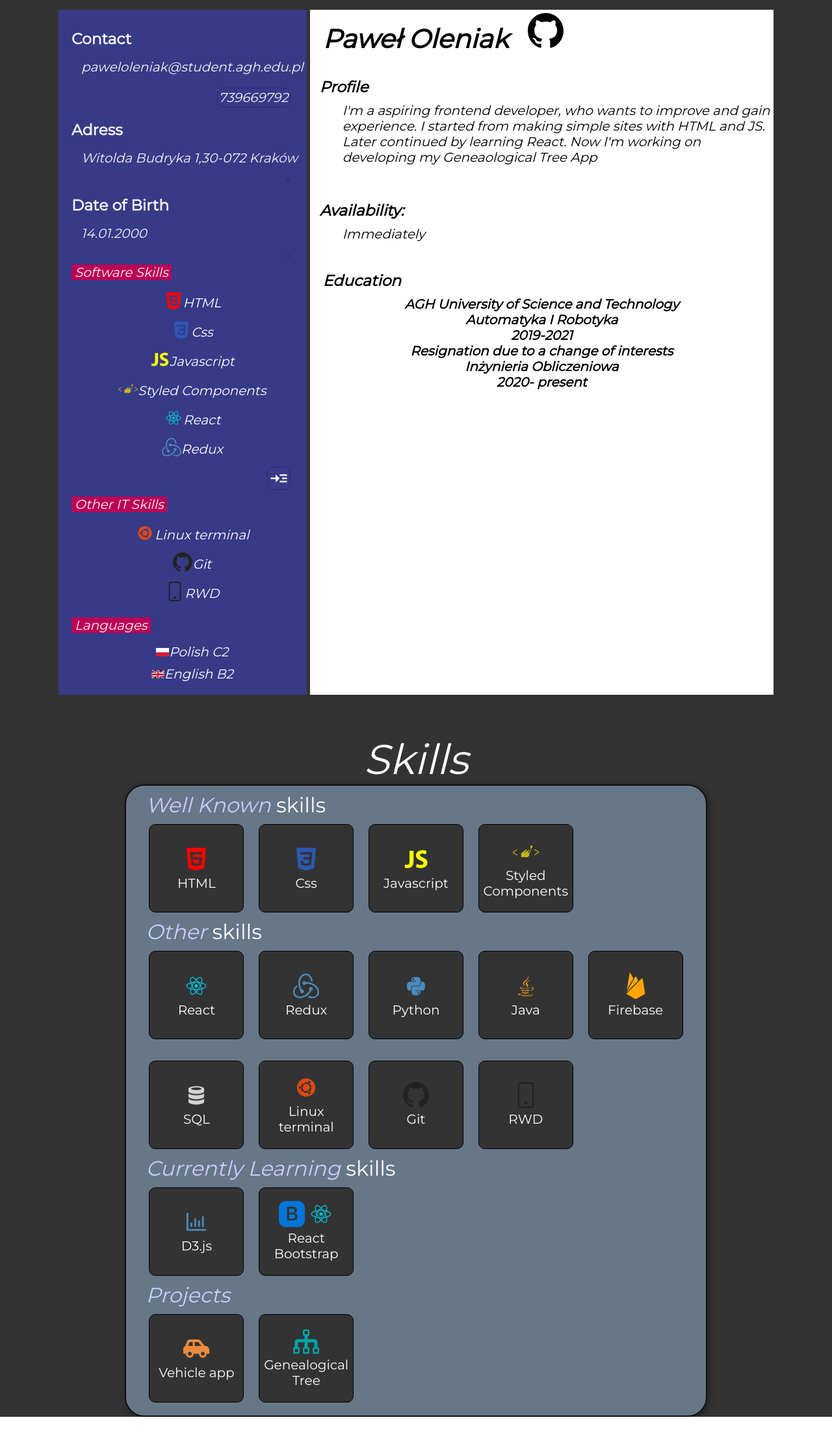
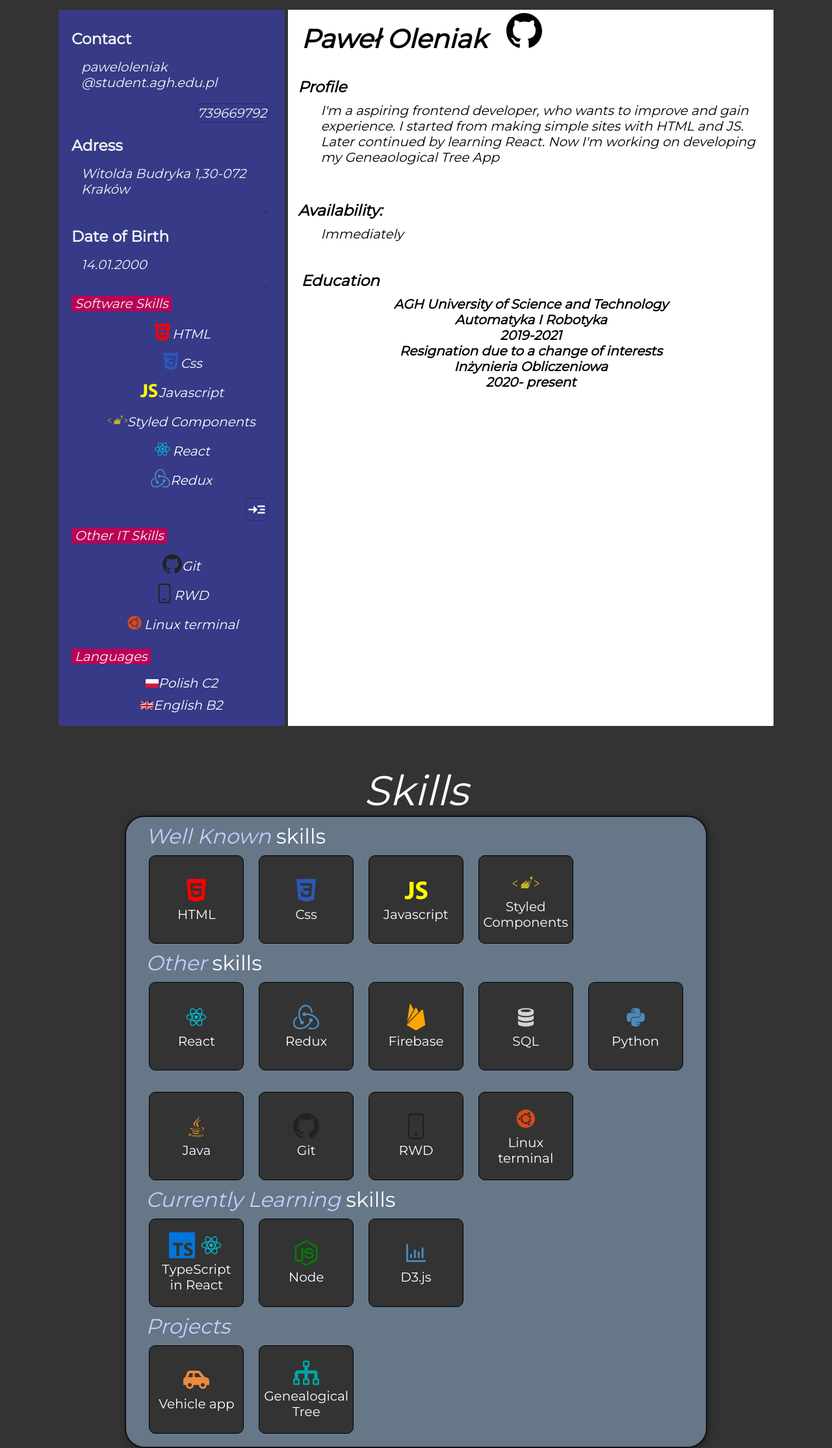
Before and after one commit to PawelOleniak/InstantCV, a React (Create React App) app: page / in a window 1280 px wide. Shown: the whole page at 65% size. Before the commit the page ends 2180 px from the top, so only its background shows below. Built offline with nearby package versions, Linux system fonts and the light colour scheme.

Commit message:
Skills update v2!

```diff
--- a/src/data/index.js
+++ b/src/data/index.js
@@ -1,10 +1,10 @@
 import { IoLogoJavascript, IoLogoCss3, IoLogoHtml5 } from 'react-icons/io';
 import { DiUbuntu, DiReact, DiPython, DiJava, DiDatabase } from 'react-icons/di';
-import { SiStyledcomponents, SiFirebase, SiRedux } from 'react-icons/si';
+import { SiStyledcomponents, SiFirebase, SiRedux, SiTypescript } from 'react-icons/si';
 import { AiOutlineBarChart } from 'react-icons/ai';
-import { BsGithub, BsFillBootstrapFill, BsPhone } from 'react-icons/bs';
+import { BsGithub, BsPhone } from 'react-icons/bs';
 import { ImTree } from 'react-icons/im';
-import { FaCarSide } from 'react-icons/fa';
+import { FaCarSide, FaNodeJs } from 'react-icons/fa';
 import Flags from 'country-flag-icons/react/3x2';
 
 const Me = 'Paweł Oleniak';
@@ -36,9 +36,9 @@ const wellKnownSkills = [
 const softwareSkills = [...wellKnownSkills, React, Redux];
 
 const otherITSkills = [
-  { skillName: 'Linux terminal', icon: <DiUbuntu color={'#dd4814'} /> },
   { skillName: 'Git', icon: <BsGithub color={'#222'} /> },
   { skillName: 'RWD', icon: <BsPhone color={'#222'} /> },
+  { skillName: 'Linux terminal', icon: <DiUbuntu color={'#dd4814'} /> },
 ];
 
 const languages = [
@@ -46,21 +46,22 @@ const languages = [
   { skillName: 'English B2', icon: <Flags.GB width={20} /> },
 ];
 const otherLangauageDetails = [
+  { skillName: 'Firebase', icon: <SiFirebase color={'orange '} /> },
+  { skillName: 'SQL', icon: <DiDatabase color={'lightgray '} /> },
   { skillName: 'Python', icon: <DiPython color={'#4B8BBE'} /> },
   { skillName: 'Java', icon: <DiJava color={'#f89820 '} /> },
-  { skillName: 'Firebase', icon: <SiFirebase color={'orange '} /> },
-  { skillName: 'SQL', icon: <DiDatabase color={'lightgray '} /> },
 ];
 const familiarDetails = [
-  { skillName: 'D3.js', icon: <AiOutlineBarChart color={'#4B8BBE'} /> },
   {
-    skillName: 'React Bootstrap',
+    skillName: 'TypeScript in React',
     icon: (
       <>
-        <BsFillBootstrapFill color={'0275d8 '} /> <DiReact color={'#00bcd4'} />
+        <SiTypescript color={'0275d8 '} /> <DiReact color={'#00bcd4'} />
       </>
     ),
   },
+  { skillName: 'Node', icon: <FaNodeJs color={'green'} /> },
+  { skillName: 'D3.js', icon: <AiOutlineBarChart color={'#4B8BBE'} /> },
 ];
 export const projects = [
   {
@@ -97,7 +98,7 @@ export const skillsElements = [
 
 export const introHeaders = ['Introduction', 'Education'];
 export const personalData = [
-  { header: 'Contact', elements: ['paweloleniak@student.agh.edu.pl', 739669792] },
+  { header: 'Contact', elements: ['paweloleniak\n@student.agh.edu.pl', 739669792] },
   { header: 'Adress', elements: ['Witolda Budryka 1,30-072 Kraków'] },
   { header: 'Date of Birth', elements: ['14.01.2000'] },
 ];
```
